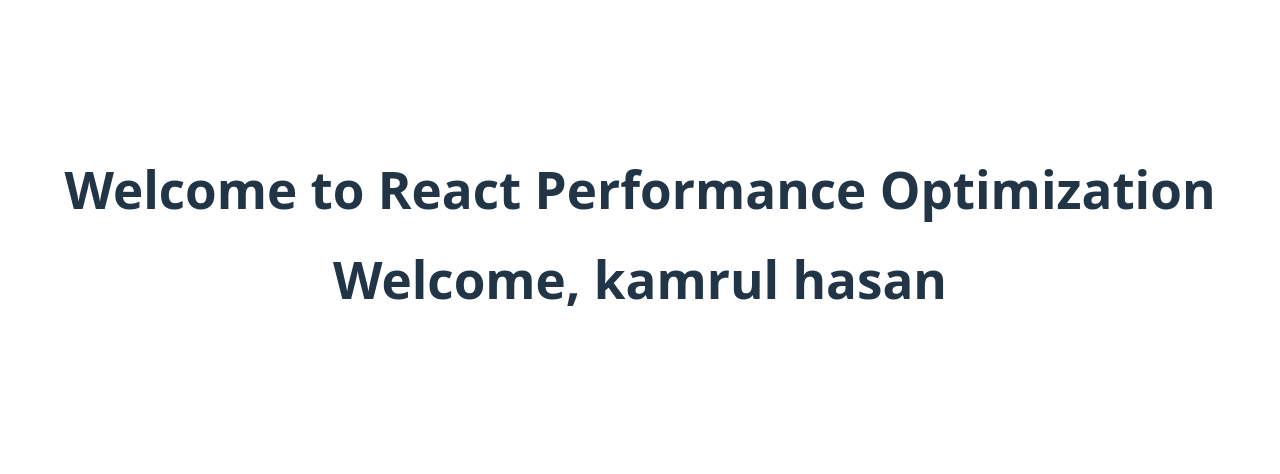
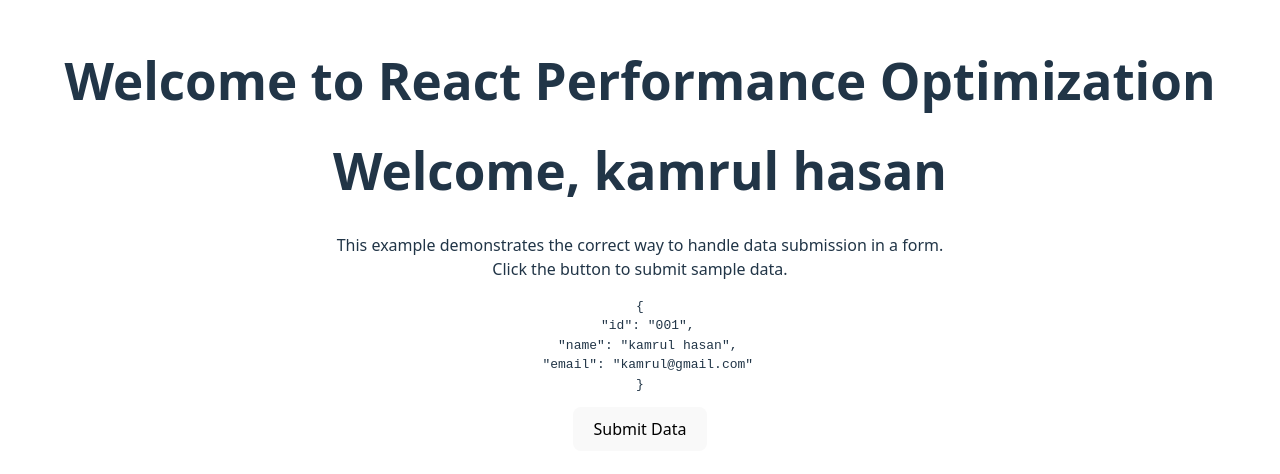
Before and after one commit to kamrulhasan2/React-Performance-Optimization, a React (Vite) app: page / in a window 1280 px wide. Shown: the part 166-640 px from the top of the page. Built offline with nearby package versions, Linux system fonts and the light colour scheme.

Commit message:
the correct way to handle data submission

```diff
--- a/src/App.jsx
+++ b/src/App.jsx
@@ -3,6 +3,7 @@
 import FixCalculatorComponent from './components/Example-1/FixCalculatorComponent'
 import ParentComponent from './components/Example-2/ExampleOfUseCallback'
 import ProfileSwitcher from './components/Example-3/ProfileSwitcher'
+import SubmitForm from './components/Example-4/SubmitForm'
 import UserProfile from './components/Example-4/UserProfile'
 
 function App() {
@@ -20,6 +21,7 @@
 
          <ProfileSwitcher /> */}
         <UserProfile firstName="kamrul" lastName="hasan" />
+        <SubmitForm />
 
       </div>
     </>
--- /dev/null
+++ b/src/components/Example-4/SubmitForm.jsx
@@ -0,0 +1,50 @@
+import { useState } from "react";
+
+// This is a placeholder function to simulate an API call.
+const sendDataToAPI = (data) => {
+  console.log("Submitting data:", data);
+  return new Promise((resolve) => {
+    setTimeout(() => {
+      resolve();
+    }, 500);
+  });
+};
+
+const SubmitForm = () => {
+    const [data] = useState({
+        id: '001',
+        name: 'kamrul hasan',
+        email: 'kamrul@gmail.com'
+    });
+
+    // ❌ ভুল: submit-এর পর একটি state পরিবর্তন করে, যা effect-কে ট্রিগার করে
+    /*
+    useEffect(() => {
+        if (data) {
+            sendDataToAPI(data); // API কল
+        }
+    }, [data]);
+    */
+
+    // ✅ সঠিক: সরাসরি ইভেন্ট হ্যান্ডেলারে API কল
+
+    const handleSubmit = async (e) => {
+        e.preventDefault();
+        // ফর্ম ডেটা তৈরি করা হলো...
+        await sendDataToAPI(data); // সরাসরি API কল
+        alert("Data submitted successfully!");
+    };
+
+    return (
+        <form onSubmit={handleSubmit}>
+            <p>This example demonstrates the correct way to handle data submission in a form.
+                <br />
+                Click the button to submit sample data.
+            </p>
+            <pre>{JSON.stringify(data, null, 2)}</pre>
+            <button type="submit">Submit Data</button>
+        </form>
+    );
+};
+
+export default SubmitForm;
```
